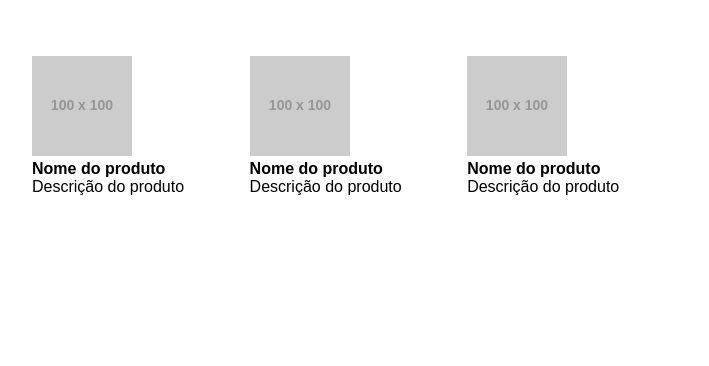
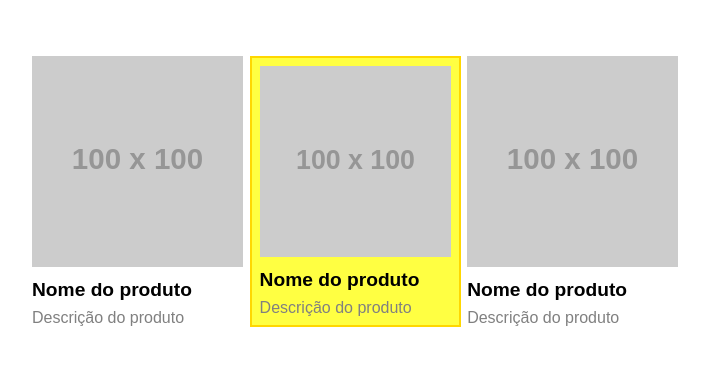
Before and after one commit to Cleusalmeida/smacss-tarefa, a website: page index.html in a window 1280 px wide. Shown: the whole page, without its empty margins (288-997 px from the left). Drawn offline with nearby package versions, Linux system fonts and the light colour scheme; files that its build step writes are made by us from their sources; placeholder pictures from the web are drawn by us.

Commit message:
first commit

```diff
--- a/bem/main.scss
+++ b/bem/main.scss
@@ -15,7 +15,6 @@
 
 .produto {
     &__produto {
-
     }
 
     &__imagem {
@@ -24,16 +23,17 @@
 
     &__nome {
         font-size: 1.2em;
-    margin: 8px 0;
+        margin: 8px 0;
     }
 
     &__descricao {
         color: gray;
     }
 
-    &__em-destaque {
+    &--destaque {
         border: 2px solid gold;
-    padding: 8px;
-    background-color: #ffff42;
+        padding: 8px;
+        background-color: #ffff42;
     }
+
 }
--- a/index.html
+++ b/index.html
@@ -5,28 +5,28 @@
     <meta http-equiv="X-UA-Compatible" content="IE=edge">
     <meta name="viewport" content="width=device-width, initial-scale=1.0">
     <title>Exercício boas práticas de CSS</title>
-    <link rel="stylesheet" href="main.css">
+    <link rel="stylesheet" href="./bem/main.css">
 </head>
 <body>
     <div class="produtos">
         <div class="produto">
-            <img class="produto-imagem" src="https://via.placeholder.com/100x100">
-            <h4 class="produto-nome">Nome do produto</h4>
-            <p class="produto-descricao">
+            <img class="produto__imagem" src="https://via.placeholder.com/100x100">
+            <h4 class="produto__nome">Nome do produto</h4>
+            <p class="produto__descricao">
                 Descrição do produto
             </p>
         </div>
-        <div class="produto em-destaque">
-            <img class="produto-imagem" src="https://via.placeholder.com/100x100">
-            <h4 class="produto-nome">Nome do produto</h4>
-            <p class="produto-descricao">
+        <div class="produto--destaque">
+            <img class="produto__imagem" src="https://via.placeholder.com/100x100">
+            <h4 class="produto__nome">Nome do produto</h4>
+            <p class="produto__descricao">
                 Descrição do produto
             </p>
         </div>
         <div class="produto">
-            <img class="produto-imagem" src="https://via.placeholder.com/100x100">
-            <h4 class="produto-nome">Nome do produto</h4>
-            <p class="produto-descricao">
+            <img class="produto__imagem" src="https://via.placeholder.com/100x100">
+            <h4 class="produto__nome">Nome do produto</h4>
+            <p class="produto__descricao">
                 Descrição do produto
             </p>
         </div>
```
Also changed, not shown: bem/main.css, 1 other file.
